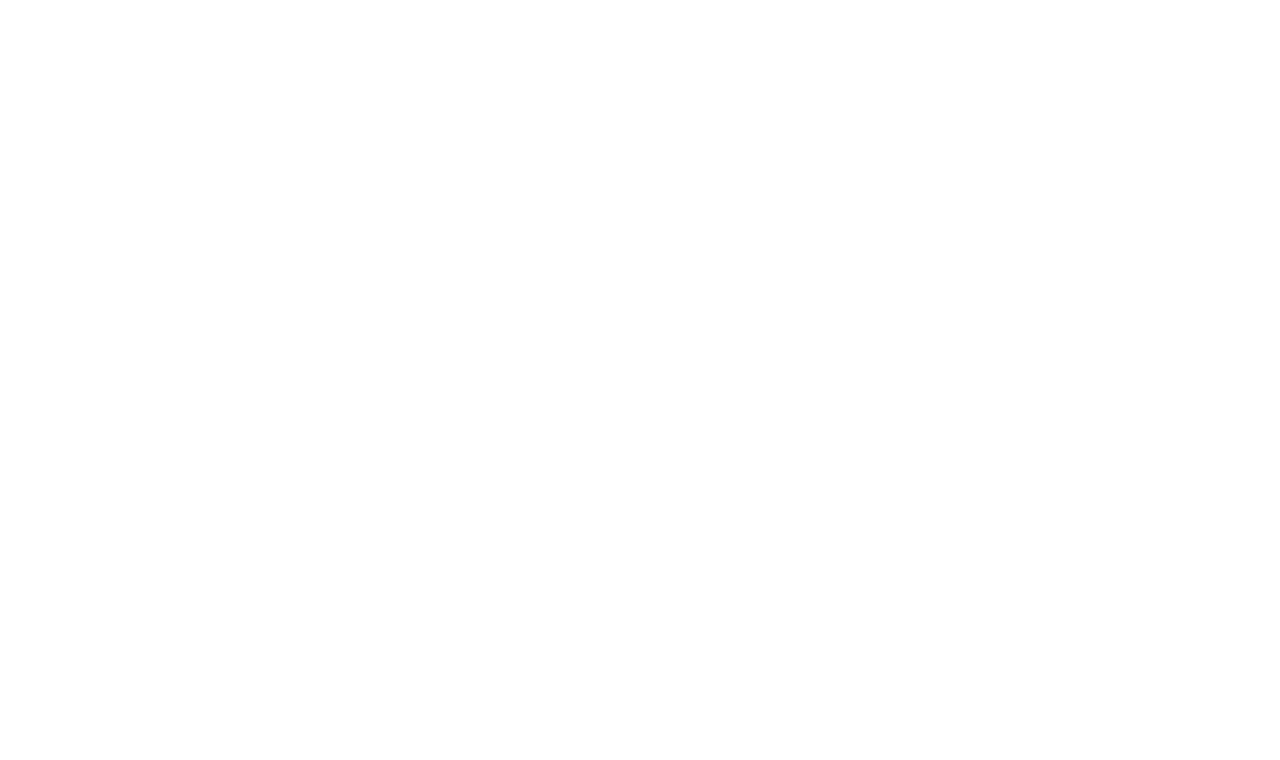
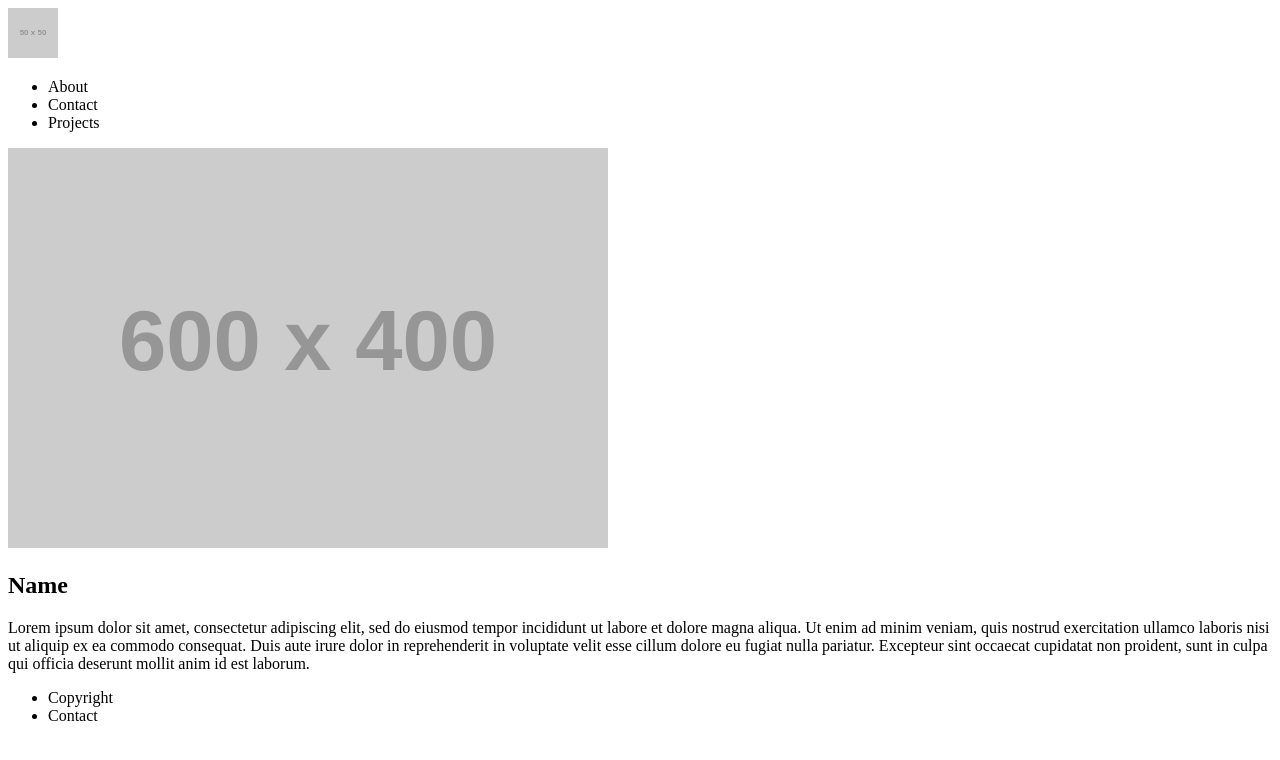
Before and after one commit to LukeyTheFireCube/AT3-Project, a plain HTML site: page resume.html in a window 1280 px wide. Drawn offline with Linux system fonts and the light colour scheme; placeholder pictures from the web are drawn by us.

Commit message:
feat(resume) create resume page

```diff
--- a/resume.html
+++ b/resume.html
@@ -5,6 +5,34 @@
     <title>Title</title>
 </head>
 <body>
-
+<header id="main_header">
+    <img src="https://placehold.co/50x50/EEE/31343C" alt="">
+    <nav>
+        <ul>
+            <li><a href="about.html"></a>About</li>
+            <li><a href="contact.html"></a>Contact</li>
+            <li><a href="projects.html"></a>Projects</li>
+        </ul>
+    </nav>
+</header>
+<main>
+    <section>
+        <img src="https://placehold.co/600x400/EEE/31343C" alt="">
+        <h2>Name</h2>
+        <p>Lorem ipsum dolor sit amet, consectetur adipiscing elit, sed do eiusmod tempor incididunt ut labore et dolore
+            magna aliqua. Ut enim ad minim veniam, quis nostrud exercitation ullamco laboris nisi ut aliquip ex ea commodo
+            consequat. Duis aute irure dolor in reprehenderit in voluptate velit esse cillum dolore eu fugiat nulla
+            pariatur. Excepteur sint occaecat cupidatat non proident, sunt in culpa qui officia deserunt mollit anim id
+            est laborum.</p>
+    </section>
+</main>
+<footer id="main_footer">
+    <nav>
+        <ul>
+            <li><a href="#"></a>Copyright</li>
+            <li><a href="contact.html"></a>Contact</li>
+        </ul>
+    </nav>
+</footer>
 </body>
 </html>
```
